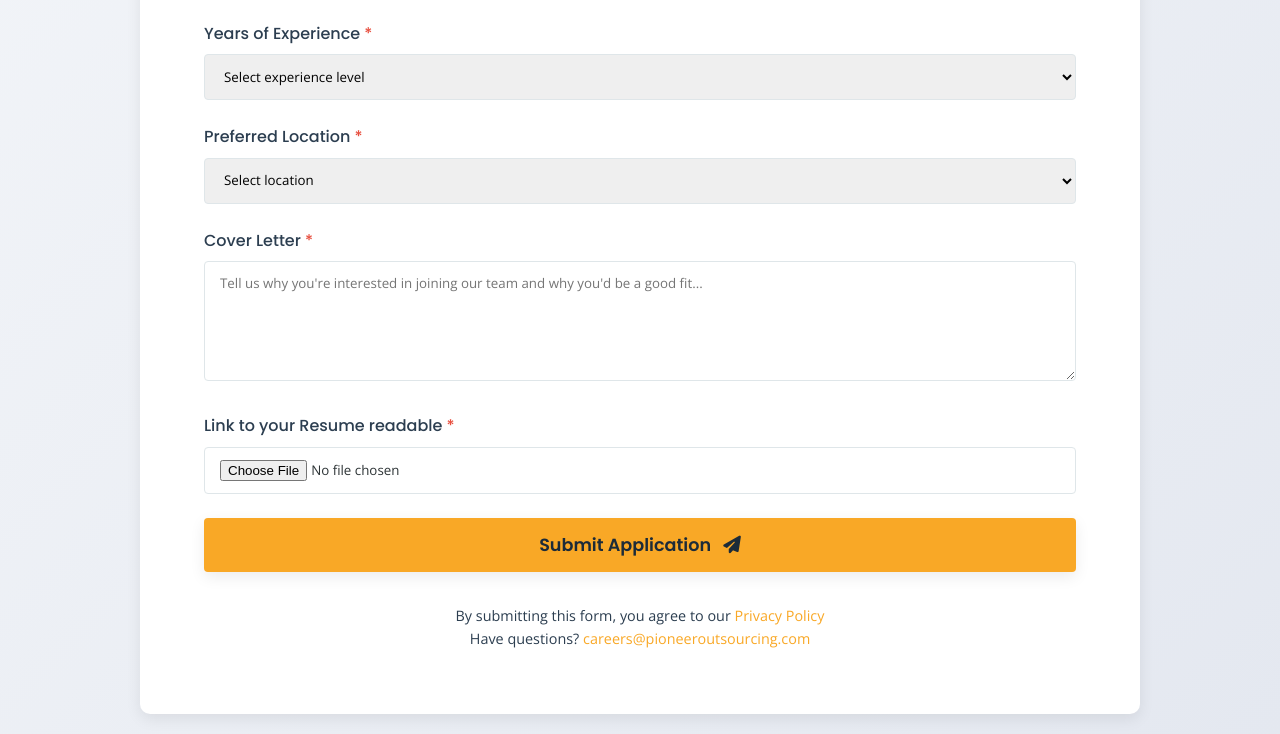
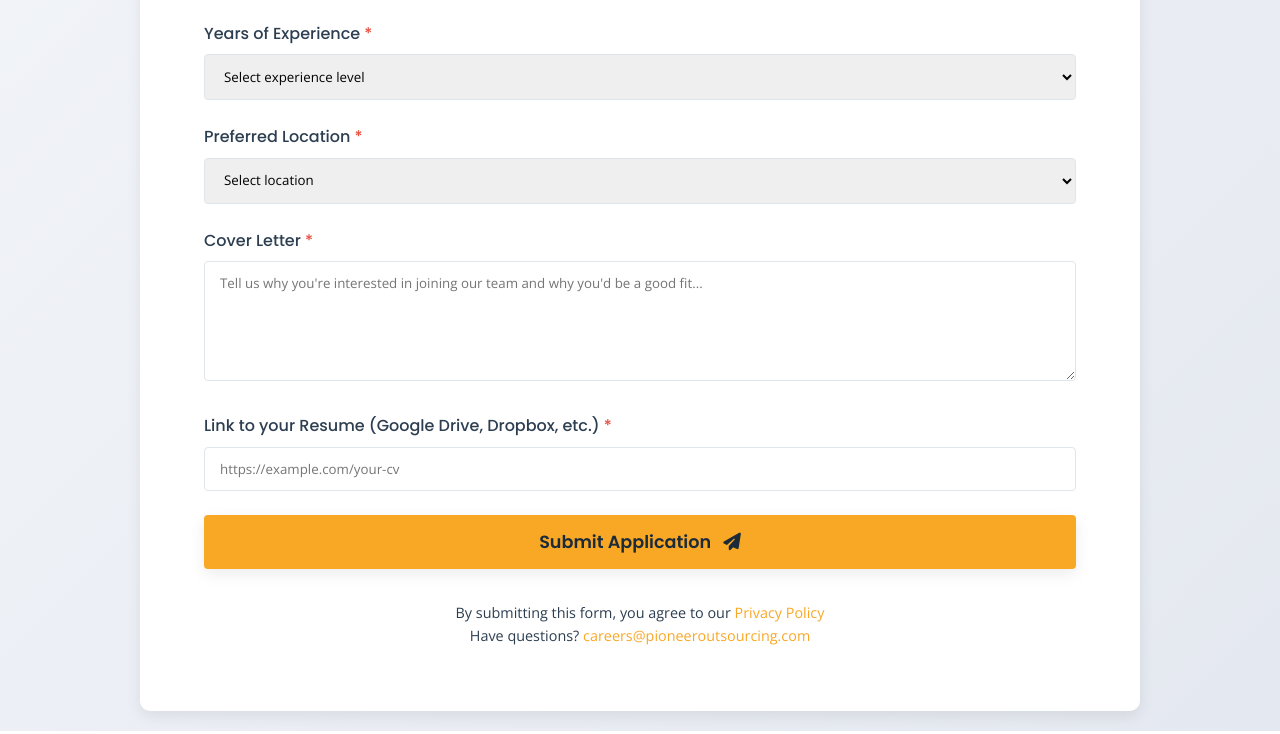
Before and after one commit to pioneeroutsourcingbpo-droid/pioneer-website, a plain HTML site: page application.html in a window 1280 px wide. Shown: the part 673-1407 px from the top of the page. Drawn offline with nearby package versions, Linux system fonts and the light colour scheme.

Commit message:
Update application.html

```diff
--- a/application.html
+++ b/application.html
@@ -341,8 +341,8 @@
                     </div>
 
                     <div class="form-group">
-                        <label for="resume">Link to your Resume readable  <span class="required">*</span></label>
-                        <input type="file" id="resume" name="resume" accept=".pdf,.doc,.docx" required>
+                        <label for="resume">Link to your Resume (Google Drive, Dropbox, etc.) <span class="required">*</span></label>
+                        <input type="url" id="resume" name="resume" placeholder="https://example.com/your-cv" required>
                     </div>
 
                     <button type="submit" class="btn">Submit Application <i class="fas fa-paper-plane"></i></button>
```
